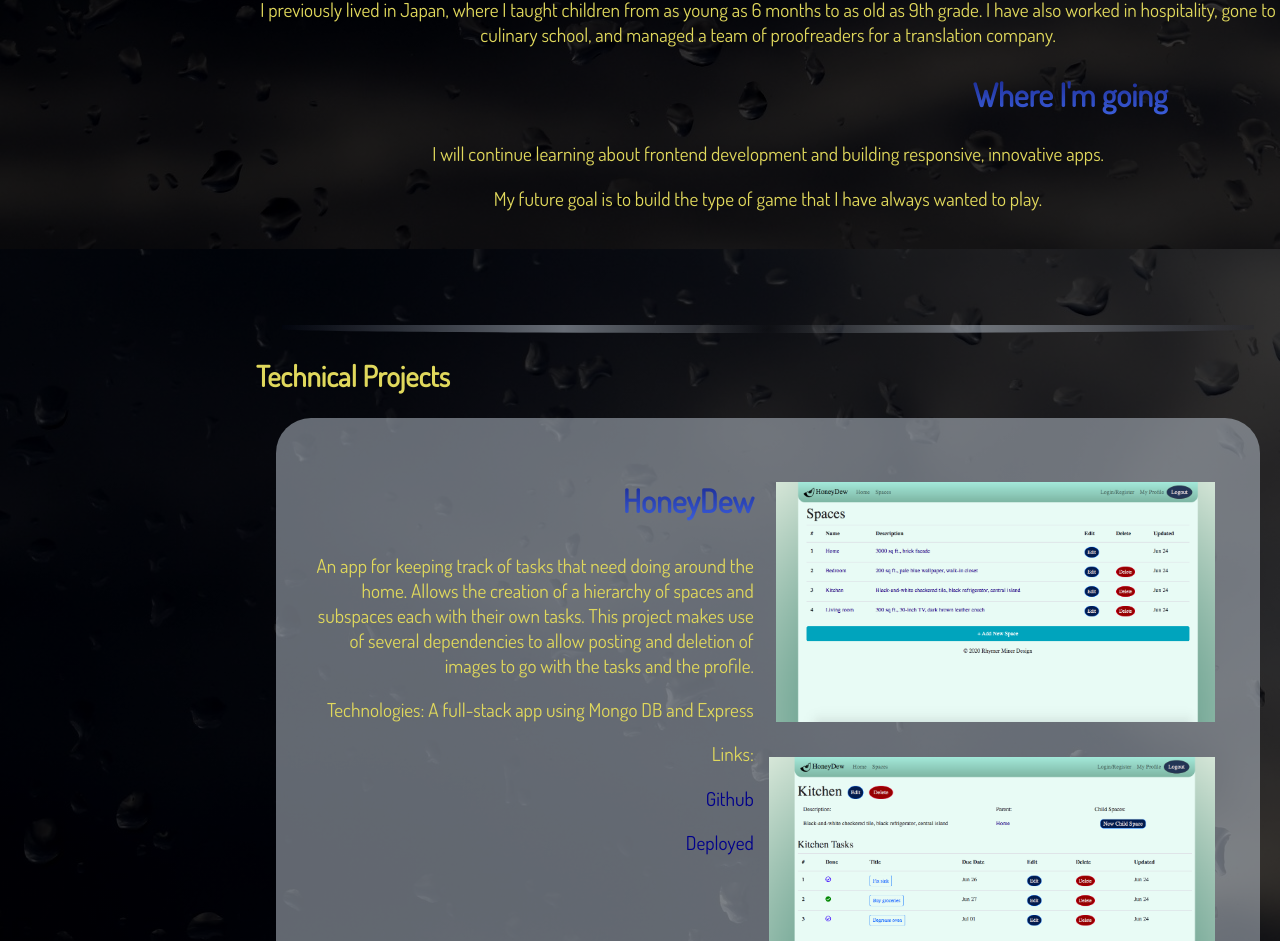
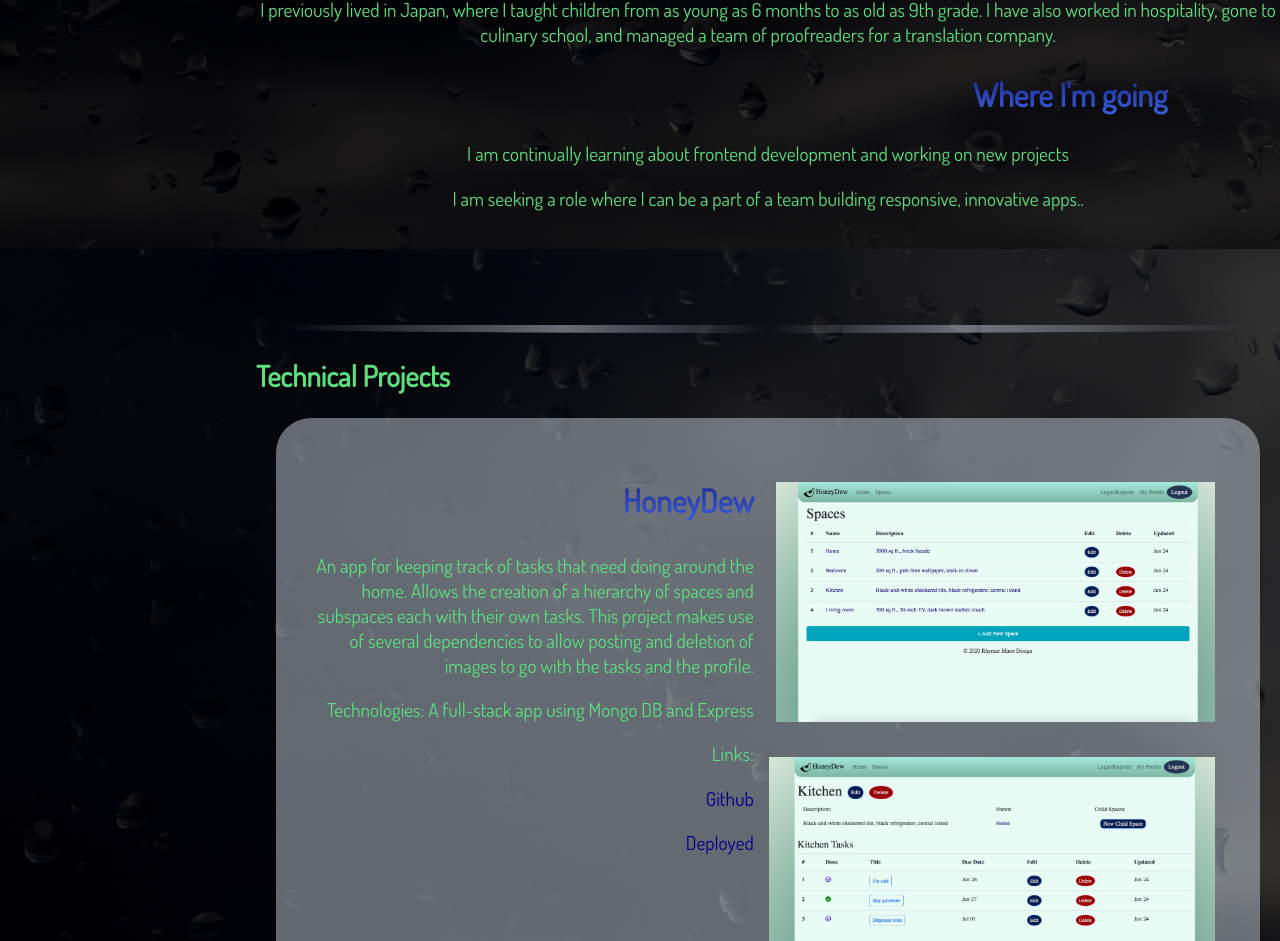
Before and after one commit to brhymer/portfolio, a React (Create React App) app: page /projects in a window 1280 px wide. Shown: the part 831-1772 px from the top of the page. Built offline with nearby package versions, Linux system fonts and the light colour scheme.

Commit message:
minor changes to text, css

```diff
--- a/src/components/About.js
+++ b/src/components/About.js
@@ -13,8 +13,8 @@ const About = () => {
             <h2 className="abouth" style={{textIndent: "50%"}}>Where I'm coming from</h2>
             <p className="about">I previously lived in Japan, where I taught children from as young as 6 months to as old as 9th grade.  I have also worked in hospitality, gone to culinary school, and managed a team of proofreaders for a translation company.</p>
             <h2 className="abouth" style={{textIndent: "70%"}}>Where I'm going</h2>
-            <p className="about">I will continue learning about frontend development and building responsive, innovative apps.</p>
-            <p className="about">My future goal is to build the type of game that I have always wanted to play.</p>
+            <p className="about">I am continually learning about frontend development and working on new projects</p>
+            <p className="about">I am seeking a role where I can be a part of a team building responsive, innovative apps..</p>
         </div>
     );
 }
--- a/src/index.css
+++ b/src/index.css
@@ -6,7 +6,7 @@
 .App {
   background: linear-gradient( rgba(0, 0, 0, 0.8), rgba(0, 0, 0, 0.8) ), url('./rain.jpg');
   background-size: fill;
-  color: rgb(224, 216, 92) ;
+  color: rgb(92, 224, 125) ;
   padding: 80px 0 0 20%;
   height: 100%;
   font-family: 'Dosis';
```
